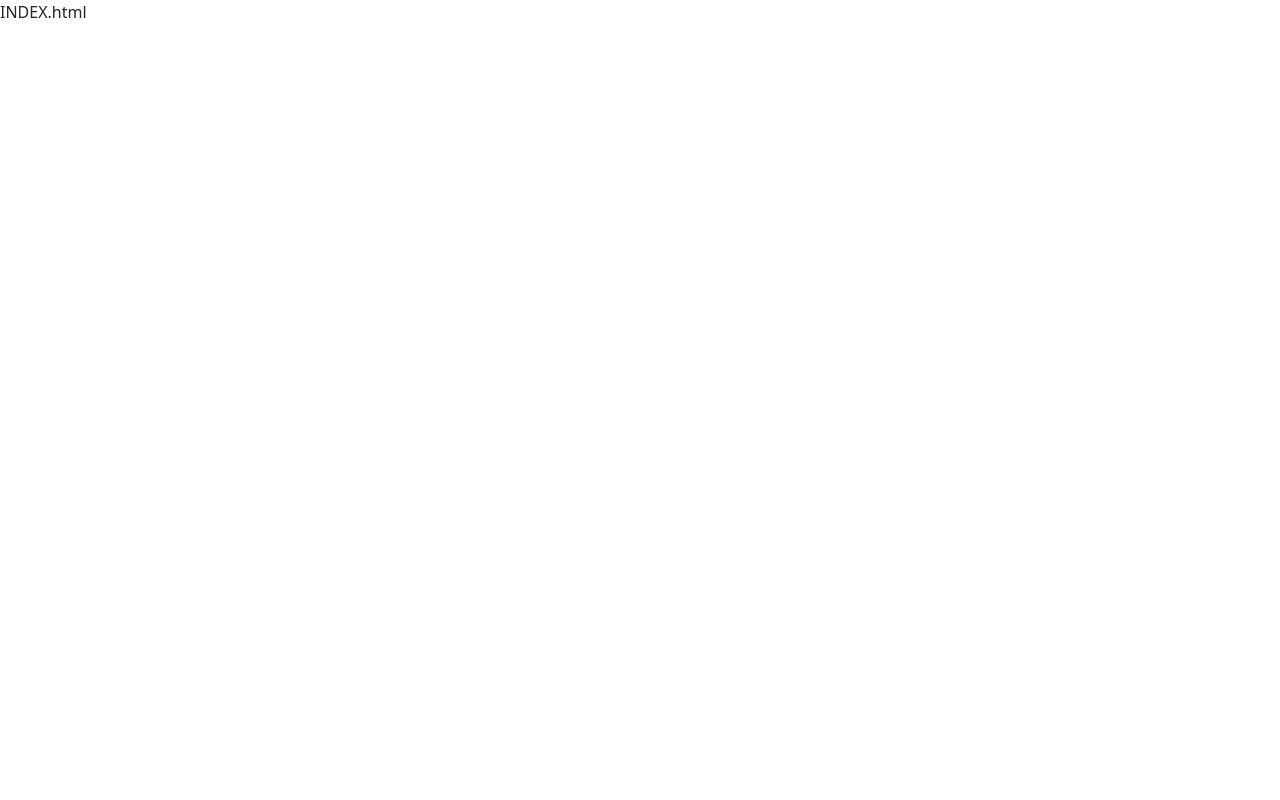
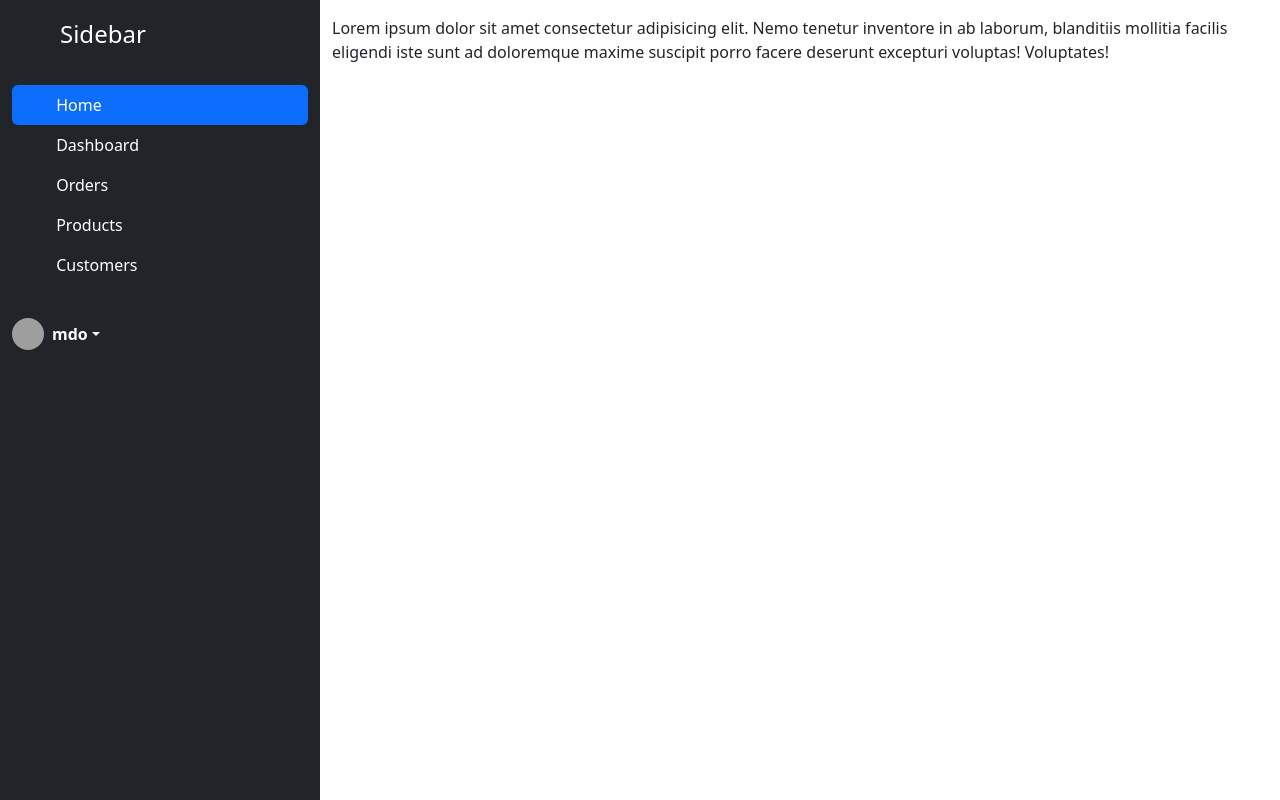
Before and after one commit to andrea-bertaglia/html-css-bootstrap-dashboard, a plain HTML site: page index.html in a window 1280 px wide. Drawn offline with nearby package versions, Linux system fonts and the light colour scheme; grey boxes are pictures that could not be loaded.

Commit message:
feat: header and sidebar collapse

```diff
--- a/index.html
+++ b/index.html
@@ -23,7 +23,133 @@
     <link rel="stylesheet" href="./css/style.css" />
   </head>
   <body>
-    INDEX.html
+    <!-- Header -->
+    <header class="d-xs-block d-md-none">
+      <nav class="navbar bg-dark" data-bs-theme="dark">
+        <!-- Container -->
+        <div class="container">
+          <!-- Logo -->
+          <a class="navbar-brand" href="#">LOGO</a>
+          <!-- /Logo -->
+
+          <!-- Hamburger button -->
+          <button
+            class="navbar-toggler"
+            type="button"
+            data-bs-toggle="collapse"
+            data-bs-target="#navbarSupportedContent"
+            aria-controls="navbarSupportedContent"
+            aria-expanded="false"
+            aria-label="Toggle navigation"
+          >
+            Menu
+          </button>
+          <!-- /Hamburger button -->
+        </div>
+        <!-- /Container -->
+      </nav>
+    </header>
+    <!-- /Header -->
+
+    <!-- Main container (sidebar and main) -->
+    <div class="container-fluid">
+      <div class="row min-vh-100">
+        <!------------------ Sidebar ------------------>
+        <div
+          class="sidebar pt-3 sidebar-expand-md col-md-4 col-lg-3 collapse d-md-block bg-dark"
+          id="navbarSupportedContent"
+        >
+          <a
+            href="/"
+            class="d-flex align-items-center mb-3 mb-md-0 me-md-auto text-white text-decoration-none"
+          >
+            <svg class="bi pe-none me-2" width="40" height="32">
+              <use xlink:href="#bootstrap"></use>
+            </svg>
+            <span class="fs-4">Sidebar</span>
+          </a>
+          <hr />
+          <ul class="nav nav-pills flex-column mb-auto">
+            <li class="nav-item">
+              <a href="#" class="nav-link active" aria-current="page">
+                <svg class="bi pe-none me-2" width="16" height="16">
+                  <use xlink:href="#home"></use>
+                </svg>
+                Home
+              </a>
+            </li>
+            <li>
+              <a href="#" class="nav-link text-white">
+                <svg class="bi pe-none me-2" width="16" height="16">
+                  <use xlink:href="#speedometer2"></use>
+                </svg>
+                Dashboard
+              </a>
+            </li>
+            <li>
+              <a href="#" class="nav-link text-white">
+                <svg class="bi pe-none me-2" width="16" height="16">
+                  <use xlink:href="#table"></use>
+                </svg>
+                Orders
+              </a>
+            </li>
+            <li>
+              <a href="#" class="nav-link text-white">
+                <svg class="bi pe-none me-2" width="16" height="16">
+                  <use xlink:href="#grid"></use>
+                </svg>
+                Products
+              </a>
+            </li>
+            <li>
+              <a href="#" class="nav-link text-white">
+                <svg class="bi pe-none me-2" width="16" height="16">
+                  <use xlink:href="#people-circle"></use>
+                </svg>
+                Customers
+              </a>
+            </li>
+          </ul>
+          <hr />
+          <div class="dropdown">
+            <a
+              href="#"
+              class="d-flex align-items-center text-white text-decoration-none dropdown-toggle"
+              data-bs-toggle="dropdown"
+              aria-expanded="false"
+            >
+              <img
+                src="https://github.com/mdo.png"
+                alt=""
+                width="32"
+                height="32"
+                class="rounded-circle me-2"
+              />
+              <strong>mdo</strong>
+            </a>
+            <ul class="dropdown-menu dropdown-menu-dark text-small shadow">
+              <li><a class="dropdown-item" href="#">New project...</a></li>
+              <li><a class="dropdown-item" href="#">Settings</a></li>
+              <li><a class="dropdown-item" href="#">Profile</a></li>
+              <li><hr class="dropdown-divider" /></li>
+              <li><a class="dropdown-item" href="#">Sign out</a></li>
+            </ul>
+          </div>
+        </div>
+        <!------------------ /Sidebar ------------------>
+
+        <!------------------ Main ------------------>
+        <main class="col-md-8 col-lg-9 pt-3">
+          Lorem ipsum dolor sit amet consectetur adipisicing elit. Nemo tenetur
+          inventore in ab laborum, blanditiis mollitia facilis eligendi iste
+          sunt ad doloremque maxime suscipit porro facere deserunt excepturi
+          voluptas! Voluptates!
+        </main>
+        <!------------------ /Main ------------------>
+      </div>
+    </div>
+    <!-- /Main Container (sidebar and main) -->
 
     <!-- Bootstrap script -->
     <script
```
